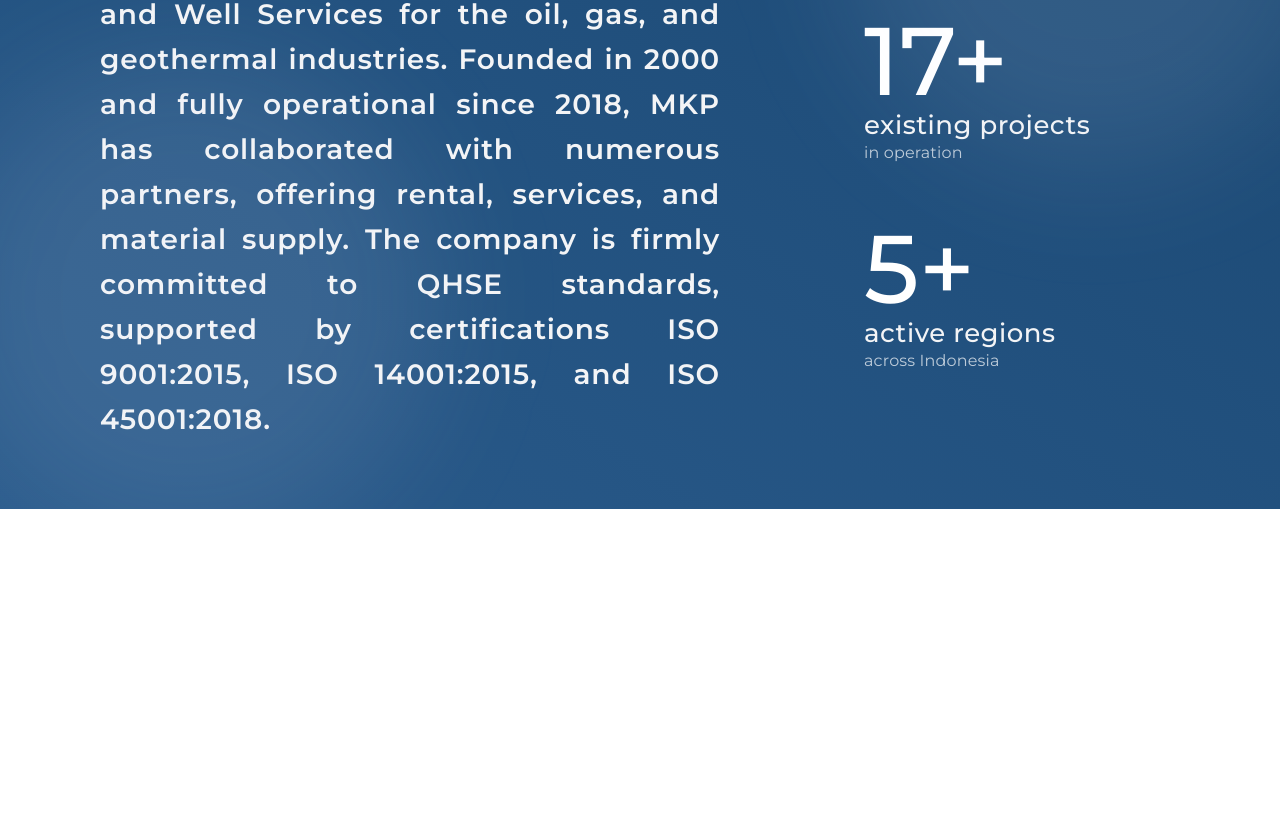
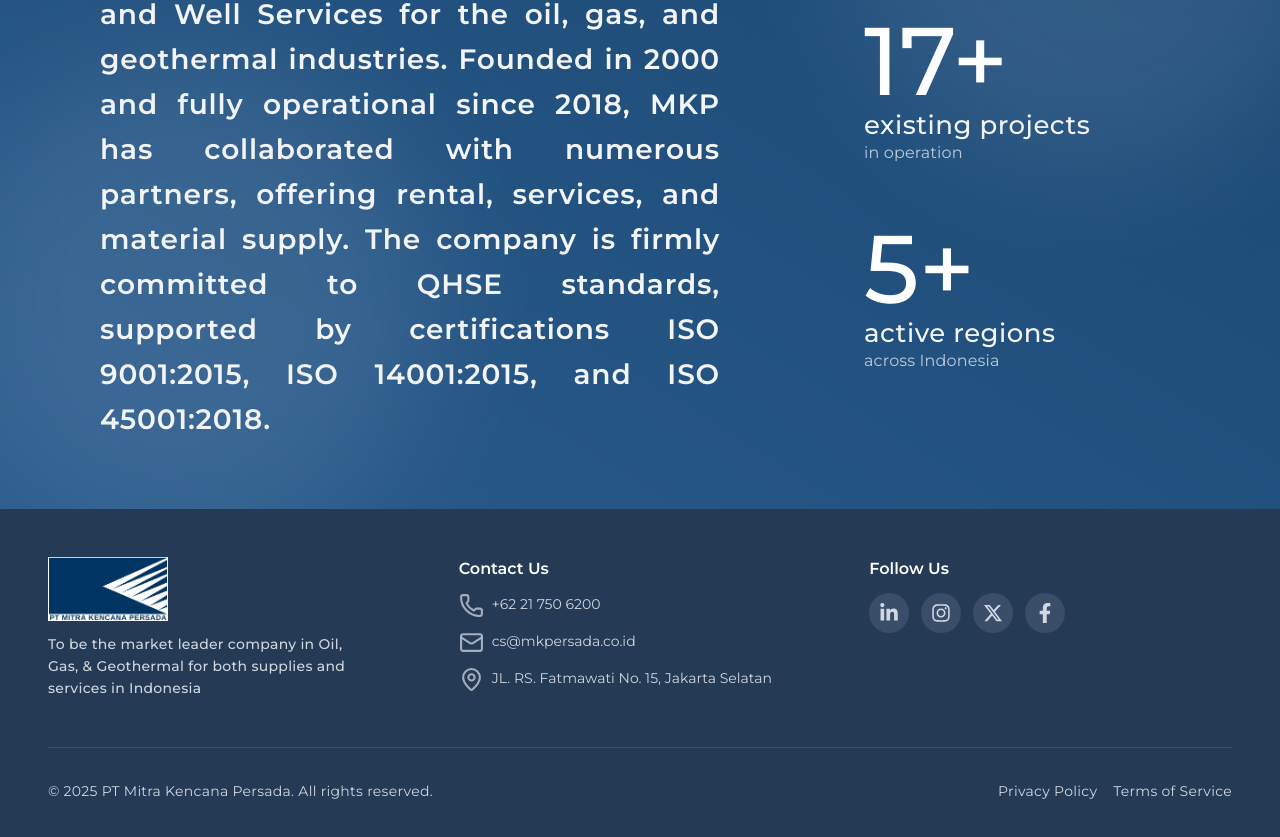
Before and after one commit to alixa01/mkpersada, a Next.js app: page / in a window 1280 px wide. Shown: the part 1091-1928 px from the top of the page. Before the commit the page ends 1600 px from the top, so only its background shows below. Built offline with nearby package versions, Linux system fonts and the light colour scheme.

Commit message:
feat(footer): add footer

```diff
--- /dev/null
+++ b/app/components/Footer/Footer.tsx
@@ -0,0 +1,126 @@
+"use client";
+
+import Image from "next/image";
+import { Phone, Mail, MapPin } from "lucide-react";
+import { FaLinkedinIn, FaInstagram, FaFacebookF } from "react-icons/fa";
+import { FaXTwitter } from "react-icons/fa6";
+
+export default function Footer() {
+  return (
+    <footer className="flex flex-col items-center bg-[#243A55] text-footer-text/90 py-8 sm:py-10 md:py-12">
+      {/* main footer */}
+      <div className="w-full px-4 sm:px-6 md:px-8 xl:px-12">
+        <div className="grid grid-cols-1 sm:grid-cols-2 xl:grid-cols-3 gap-8 sm:gap-10 md:gap-12 max-w-7xl mx-auto">
+          {/* logo */}
+          <div className="flex flex-col items-center sm:items-start">
+            <div className="max-w-[300px] flex flex-col gap-3">
+              <Image
+                src="/logo/logo-mkp.jpg"
+                alt="PT Mitra Kencana Persada Logo"
+                width={120}
+                height={64}
+                className="self-center sm:self-start"
+              />
+              <p className="text-[14px] font-medium tracking-[0.28px] leading-[22px] text-center sm:text-left">
+                To be the market leader company in Oil, Gas, & Geothermal for
+                both supplies and services in Indonesia
+              </p>
+            </div>
+          </div>
+
+          {/* contact us */}
+          <div className="flex flex-col items-center sm:items-start">
+            <div className="flex flex-col gap-3">
+              <h3 className="text-[16px] font-semibold text-white leading-[24px]">
+                Contact Us
+              </h3>
+
+              {/* phone */}
+              <div className="flex flex-row gap-2 items-start">
+                <Phone size={25} className="opacity-75 flex-shrink-0" />
+                <span className="text-[14px] font-normal leading-[22px]">
+                  +62 21 750 6200
+                </span>
+              </div>
+
+              {/* email */}
+              <div className="flex flex-row gap-2 items-start">
+                <Mail size={25} className="opacity-75 flex-shrink-0" />
+                <span className="text-[14px] font-normal leading-[22px]">
+                  cs@mkpersada.co.id
+                </span>
+              </div>
+
+              {/* location */}
+              <div className="flex flex-row gap-2 items-start">
+                <MapPin size={25} className="opacity-75 flex-shrink-0" />
+                <span className="text-[14px] font-normal leading-[22px]">
+                  JL. RS. Fatmawati No. 15, Jakarta Selatan
+                </span>
+              </div>
+            </div>
+          </div>
+
+          {/* social media */}
+          <div className="flex flex-col items-center sm:items-start sm:col-span-2 xl:col-span-1">
+            <div className="flex flex-col gap-3">
+              <h3 className="text-white text-[16px] font-semibold leading-[24px]">
+                Follow Us
+              </h3>
+              <div className="flex flex-row gap-3">
+                <a
+                  href="#"
+                  aria-label="LinkedIn"
+                  className="w-10 h-10 flex items-center justify-center rounded-full bg-[#3A4E6A] hover:bg-[#4A5E7A] transition-colors">
+                  <FaLinkedinIn size={20} />
+                </a>
+                <a
+                  href="#"
+                  aria-label="Instagram"
+                  className="w-10 h-10 flex items-center justify-center rounded-full bg-[#3A4E6A] hover:bg-[#4A5E7A] transition-colors">
+                  <FaInstagram size={20} />
+                </a>
+                <a
+                  href="#"
+                  aria-label="X (Twitter)"
+                  className="w-10 h-10 flex items-center justify-center rounded-full bg-[#3A4E6A] hover:bg-[#4A5E7A] transition-colors">
+                  <FaXTwitter size={20} />
+                </a>
+                <a
+                  href="#"
+                  aria-label="Facebook"
+                  className="w-10 h-10 flex items-center justify-center rounded-full bg-[#3A4E6A] hover:bg-[#4A5E7A] transition-colors">
+                  <FaFacebookF size={20} />
+                </a>
+              </div>
+            </div>
+          </div>
+        </div>
+      </div>
+
+      {/* copyright */}
+      <div className="w-full px-4 sm:px-6 md:px-8 xl:px-12 mt-8 sm:mt-10 md:mt-12">
+        <div className="max-w-7xl mx-auto">
+          <hr className="border-t border-[#3A4E6A] mb-6 sm:mb-8" />
+          <div className="flex flex-col sm:flex-row justify-between items-center gap-4 sm:gap-0">
+            <p className="text-[14px] font-normal leading-[22px] tracking-[0.28px] text-center sm:text-left">
+              © 2025 PT Mitra Kencana Persada. All rights reserved.
+            </p>
+            <div className="flex flex-row gap-4">
+              <a
+                href="#"
+                className="text-[14px] font-normal leading-[22px] tracking-[0.28px] hover:text-white transition-colors">
+                Privacy Policy
+              </a>
+              <a
+                href="#"
+                className="text-[14px] font-normal leading-[22px] tracking-[0.28px] hover:text-white transition-colors">
+                Terms of Service
+              </a>
+            </div>
+          </div>
+        </div>
+      </div>
+    </footer>
+  );
+}
--- /dev/null
+++ b/app/components/Footer/index.ts
@@ -0,0 +1 @@
+export { default } from "./Footer";
--- a/app/layout.tsx
+++ b/app/layout.tsx
@@ -2,6 +2,7 @@
 import Navbar from "./components/Navbar";
 import "./globals.css";
 import { Montserrat } from "next/font/google";
+import Footer from "./components/Footer/Footer";
 
 const montserrat = Montserrat({
   subsets: ["latin"],
@@ -23,6 +24,7 @@
       <body className={montserrat.className}>
         <Navbar />
         <main className="">{children}</main>
+        <Footer />
       </body>
     </html>
   );
--- a/tailwind.config.js
+++ b/tailwind.config.js
@@ -16,6 +16,7 @@
       colors: {
         primary: "#194670",
         "sub-text": "#F3F4F6",
+        "footer-text": "#E2E8F0",
         shape: "#DBEAFE",
       },
     },
```
Also changed, not shown: public/logo/logo-mkp.jpg (added).
